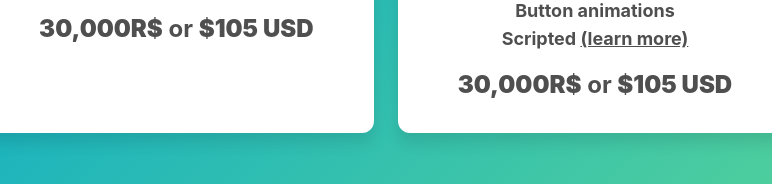
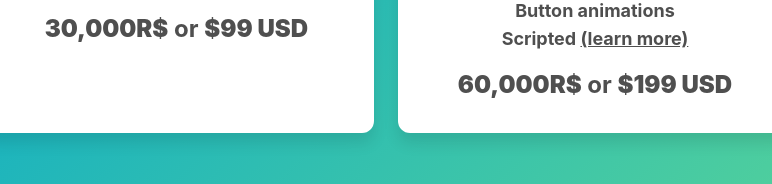
Before and after one commit to actulurus/portfolio, a plain HTML site: page src/index.html in a window 1280 px wide. Shown: the part 1903-2087 px from the top of the page, 61-833 px from the left. Drawn offline with Linux system fonts and the light colour scheme.

Commit message:
changed premium price

```diff
--- a/src/index.html
+++ b/src/index.html
@@ -191,7 +191,7 @@
                     <p class="text-lg font-bold text-center">Up to 10 frames of your choice</p>
                     <p class="text-lg font-bold text-center">No icons unless provided by you</p>
                     <p class="text-lg font-bold text-center">Imported & Scaled</p>
-                    <p class="text-2xl font-bold text-center mt-4"><b>30,000R$</b> or <b>$105 USD</b></p>
+                    <p class="text-2xl font-bold text-center mt-4"><b>30,000R$</b> or <b>$99 USD</b></p>
                 </div>
                 <div class="card overflow-hidden p-4">
                     <h3 class="text-2xl font-semibold text-center mb-4 primary-text">Premium</h3>
@@ -201,7 +201,7 @@
                     <p class="text-lg font-bold text-center">Button animations</p>
                     <p class="text-lg font-bold text-center">Scripted <a href="scripted" class="underline">(learn more)</a></p>
 
-                    <p class="text-2xl font-bold text-center mt-4"><b>30,000R$</b> or <b>$105 USD</b></p>
+                    <p class="text-2xl font-bold text-center mt-4"><b>60,000R$</b> or <b>$199 USD</b></p>
                 </div>
                 <div class="card overflow-hidden p-4">
                     <h3 class="text-2xl font-semibold text-center mb-4 primary-text">Importing</h3>
```
